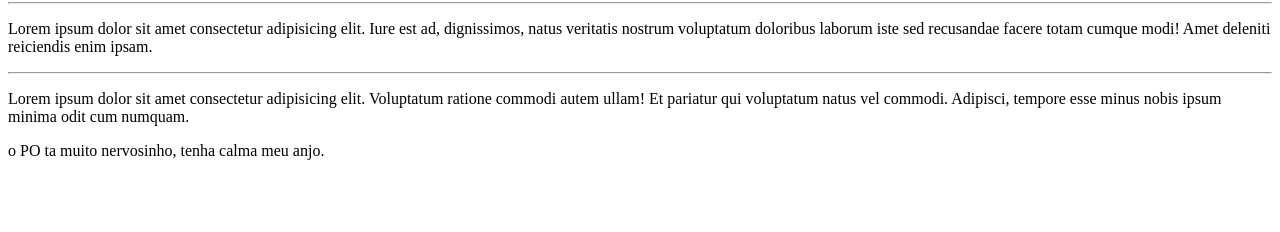
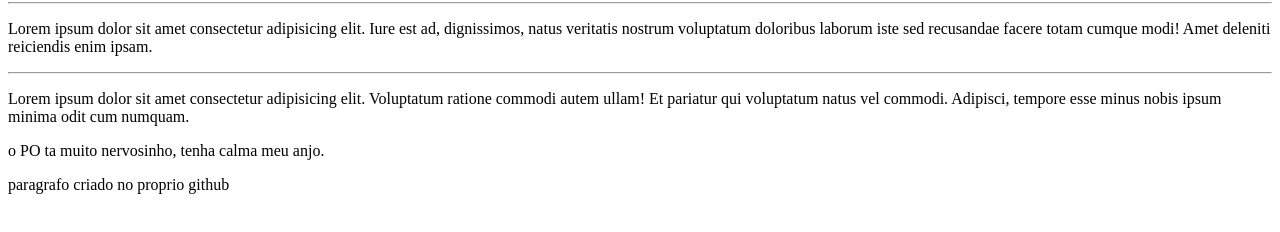
Before and after one commit to Yuricruz-2000/Ola-mundo, a plain HTML site: page site_exemplo/index.html in a window 1280 px wide. Shown: the part 78-310 px from the top of the page. Drawn offline with Linux system fonts and the light colour scheme.

Commit message:
paragrafo criado no github

```diff
--- a/site_exemplo/index.html
+++ b/site_exemplo/index.html
@@ -12,5 +12,6 @@
     <hr>
     <p>Lorem ipsum dolor sit amet consectetur adipisicing elit. Voluptatum ratione commodi autem ullam! Et pariatur qui voluptatum natus vel commodi. Adipisci, tempore esse minus nobis ipsum minima odit cum numquam.</p>
     <p>o PO ta muito nervosinho, tenha calma meu anjo.</p>
+    <p>paragrafo criado no proprio github </p>
 </body>
 </html>
```
